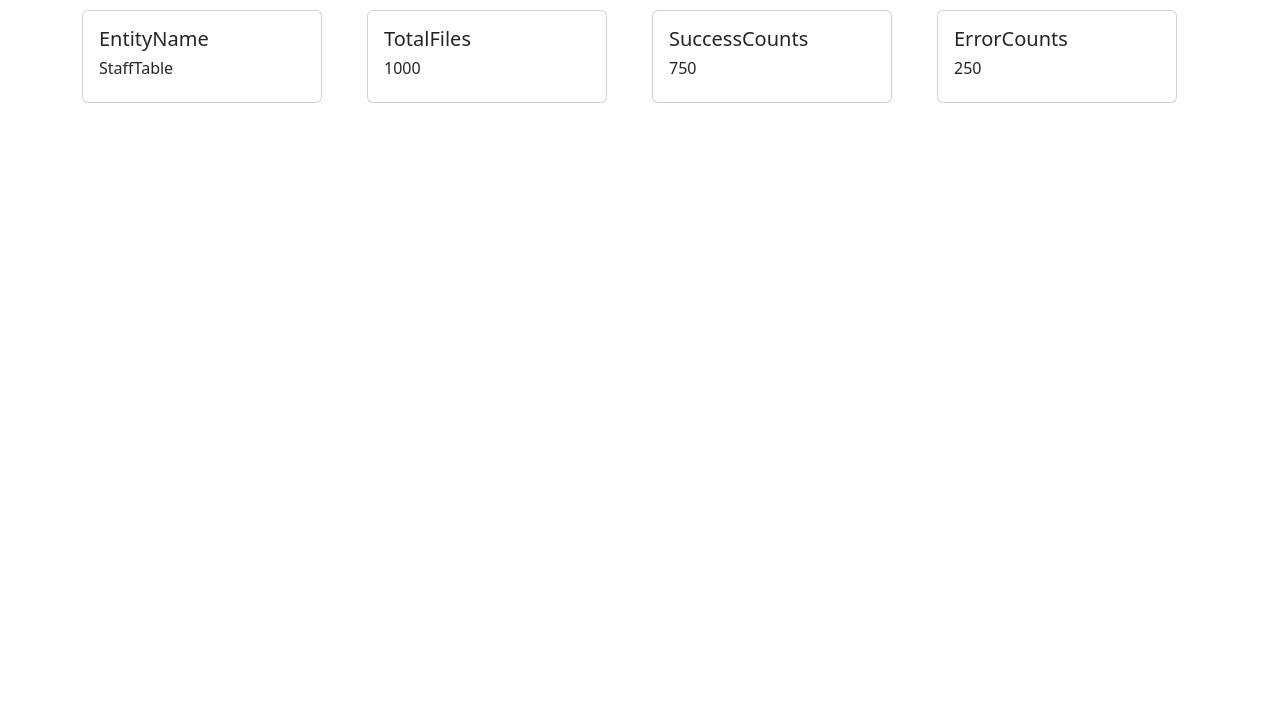
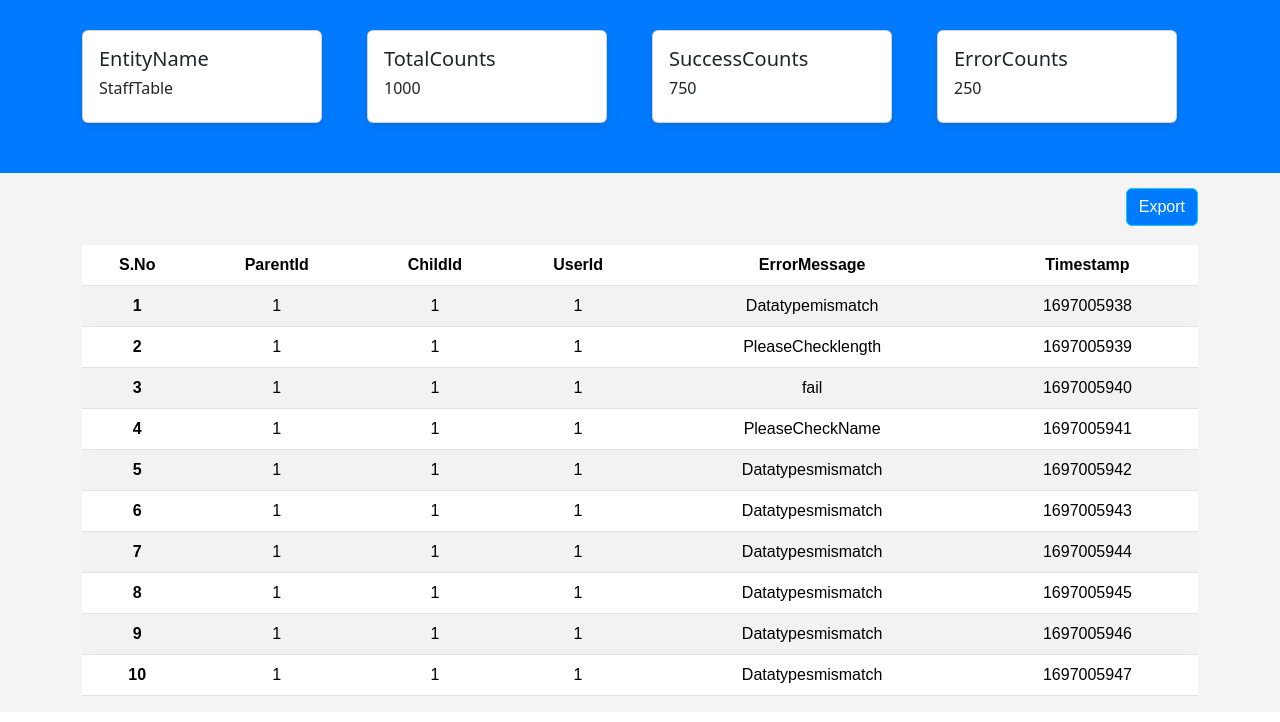
Before and after one commit to Subbulakshmi-4/Subbulakshmi-4---DataModellingandBUlkUploadUtility, an Angular app: page /Log-details in a window 1280 px wide. Shown: the top 722 px of the page. Built offline with nearby package versions, Linux system fonts and the light colour scheme.

Commit message:
validationfixing

```diff
--- a/src/app/create-entity/create-entity.component.html
+++ b/src/app/create-entity/create-entity.component.html
@@ -79,6 +79,7 @@
                                 <td class="center-content">
                                     <input
                                         type="number"
+                                        min="0"
                                         [(ngModel)]="row.length"
                                         placeholder="Length"
                                         name="length{{ i }}"
@@ -87,6 +88,7 @@
                                         [class.disabled-input]="row.datatype === 'int' || row.datatype === 'boolean' || row.datatype === 'char' ||
                                                                 row.datatype === 'date' || row.datatype === 'bytea'"
                                         pattern="[0-9]{1,5}"
+                                        (input)="onInput($event)"
                                     />
                                 </td>
 
@@ -134,7 +136,7 @@
                     </table>
                     <div class="header">
                         <div class="buttons">
-                            <button class="sub-button" type="submit">Submit</button>
+                            <button class="sub-button" [disabled]="entityForm.invalid" type="submit">Submit</button>
                         </div>
                         <div class="buttons">
                             <button class="add-button" (click)="addNewRow()"><i style="margin-inline-end: 10px;" class="fa-solid fa-plus"></i>Add Row</button>
--- a/src/app/create-entity/create-entity.component.ts
+++ b/src/app/create-entity/create-entity.component.ts
@@ -79,6 +79,18 @@ onDataTypeChange(row: any) {
     }
     return false; // No duplicate column names
   }
+     onInput(event: Event): void {
+        const inputElement = event.target as HTMLInputElement;
+        const inputValue = inputElement.value;
+
+        // Parse the input value as a number
+        const numericValue = parseInt(inputValue, 10);
+
+        // Check if the numeric value is negative, if so, set the input value to empty
+        if (numericValue < 0) {
+            inputElement.value = '';
+        }
+    }
 
   // Function to check if there's exactly one primary key
   hasExactlyOnePrimaryKey(): boolean {
--- a/src/app/log-details/log-details.component.css
+++ b/src/app/log-details/log-details.component.css
@@ -1,6 +1,43 @@
 .header{
     margin-block-start: 100px;
 }
-.card{
-    margin-block-start: 10px;
-}
+
+body {
+    margin: 0;
+    padding: 0;
+    font-family: Arial, sans-serif;
+    background-color: #f4f4f4; /* Set your desired background color */
+  }
+
+  header {
+    background-color: #007bff; /* Set your header background color */
+    color: #fff;
+    padding: 10px 0;
+  }
+
+
+
+  .container {
+    margin-block-start: 20px;
+    margin-block-end: 20px;
+  }
+
+  .card {
+    box-shadow: 0px 4px 8px rgba(0, 0, 0, 0.1);
+    margin-block-end: 20px;
+  }
+
+  .btn-info {
+    background-color: #007bff; /* Set your button background color */
+    color: #fff;
+  }
+
+  /* Center the content within the table */
+  .table {
+    text-align: center;
+  }
+
+  /* Align the button to the right */
+  .text-right {
+    text-align: end;
+  }
--- a/src/app/log-details/log-details.component.html
+++ b/src/app/log-details/log-details.component.html
@@ -2,7 +2,10 @@
   <div class="container">
     <div class="row">
       <div class="col-3">
-        <div class="card" style="inline-size: 15rem;">
+        <div
+          class="card"
+          style="inline-size: 15rem; box-shadow: 0px 4px 8px rgba(0, 0, 0, 0.1)"
+        >
           <div class="card-body">
             <h5 class="card-title">EntityName</h5>
             <h6>StaffTable</h6>
@@ -10,15 +13,21 @@
         </div>
       </div>
       <div class="col-3">
-        <div class="card" style="inline-size: 15rem;">
+        <div
+          class="card"
+          style="inline-size: 15rem; box-shadow: 0px 4px 8px rgba(0, 0, 0, 0.1)"
+        >
           <div class="card-body">
-              <h5 class="card-title">TotalFiles</h5>
+            <h5 class="card-title">TotalCounts</h5>
             <h6>1000</h6>
           </div>
         </div>
       </div>
       <div class="col-3">
-        <div class="card" style="inline-size: 15rem;">
+        <div
+          class="card"
+          style="inline-size: 15rem; box-shadow: 0px 4px 8px rgba(0, 0, 0, 0.1)"
+        >
           <div class="card-body">
             <h5 class="card-title">SuccessCounts</h5>
             <h6>750</h6>
@@ -26,7 +35,10 @@
         </div>
       </div>
       <div class="col-3">
-        <div class="card" style="inline-size: 15rem;">
+        <div
+          class="card"
+          style="inline-size: 15rem; box-shadow: 0px 4px 8px rgba(0, 0, 0, 0.1)"
+        >
           <div class="card-body">
             <h5 class="card-title">ErrorCounts</h5>
             <h6>250</h6>
@@ -36,5 +48,38 @@
     </div>
   </div>
 </header>
-<body></body>
+<body style="margin-block-start: -20px;">
+  <div class="container">
+    <div class="row">
+      <div class="col-12">
+        <div style="text-align: end;margin-block-start:15px;">
+          <button class="btn btn-info">Export</button>
+        </div>
+        <br />
+        <table class="table table-striped table-hover" style="margin-block-start: -5px;">
+          <thead>
+            <tr>
+              <th scope="col">S.No</th>
+              <th scope="col">ParentId</th>
+              <th scope="col">ChildId</th>
+              <th scope="col">UserId</th>
+              <th scope="col">ErrorMessage</th>
+              <th scope="col">Timestamp</th>
+            </tr>
+          </thead>
+          <tbody>
+            <tr *ngFor="let item of tableData; let i = index">
+              <th scope="row">{{ i + 1 }}</th>
+              <td>{{ item.parentId }}</td>
+              <td>{{ item.childId }}</td>
+              <td>{{ item.userId }}</td>
+              <td>{{ item.errorMessage }}</td>
+              <td>{{ item.timestamp }}</td>
+            </tr>
+          </tbody>
+        </table>
+      </div>
+    </div>
+  </div>
+</body>
 <footer></footer>
--- a/src/app/log-details/log-details.component.ts
+++ b/src/app/log-details/log-details.component.ts
@@ -6,5 +6,17 @@ import { Component } from '@angular/core';
   styleUrls: ['./log-details.component.css']
 })
 export class LogDetailsComponent {
-
+  tableData: any[] = [
+    // Add your data objects here, for example:
+    { id: 1, parentId: 1, childId: 1, userId: 1, errorMessage: 'Datatypemismatch', timestamp: 1697005938 },
+    { id: 1, parentId: 1, childId: 1, userId: 1, errorMessage: 'PleaseChecklength', timestamp: 1697005939 },
+    { id: 1, parentId: 1, childId: 1, userId: 1, errorMessage: 'fail', timestamp: 1697005940 },
+    { id: 1, parentId: 1, childId: 1, userId: 1, errorMessage: 'PleaseCheckName', timestamp: 1697005941 },
+    { id: 1, parentId: 1, childId: 1, userId: 1, errorMessage: 'Datatypesmismatch', timestamp: 1697005942 },
+    { id: 1, parentId: 1, childId: 1, userId: 1, errorMessage: 'Datatypesmismatch', timestamp: 1697005943 },
+    { id: 1, parentId: 1, childId: 1, userId: 1, errorMessage: 'Datatypesmismatch', timestamp: 1697005944 },
+    { id: 1, parentId: 1, childId: 1, userId: 1, errorMessage: 'Datatypesmismatch', timestamp: 1697005945 },
+    { id: 1, parentId: 1, childId: 1, userId: 1, errorMessage: 'Datatypesmismatch', timestamp: 1697005946 },
+    { id: 1, parentId: 1, childId: 1, userId: 1, errorMessage: 'Datatypesmismatch', timestamp: 1697005947 },
+  ];
 }
```
Lines whose indentation alone changed are shown as unchanged.
